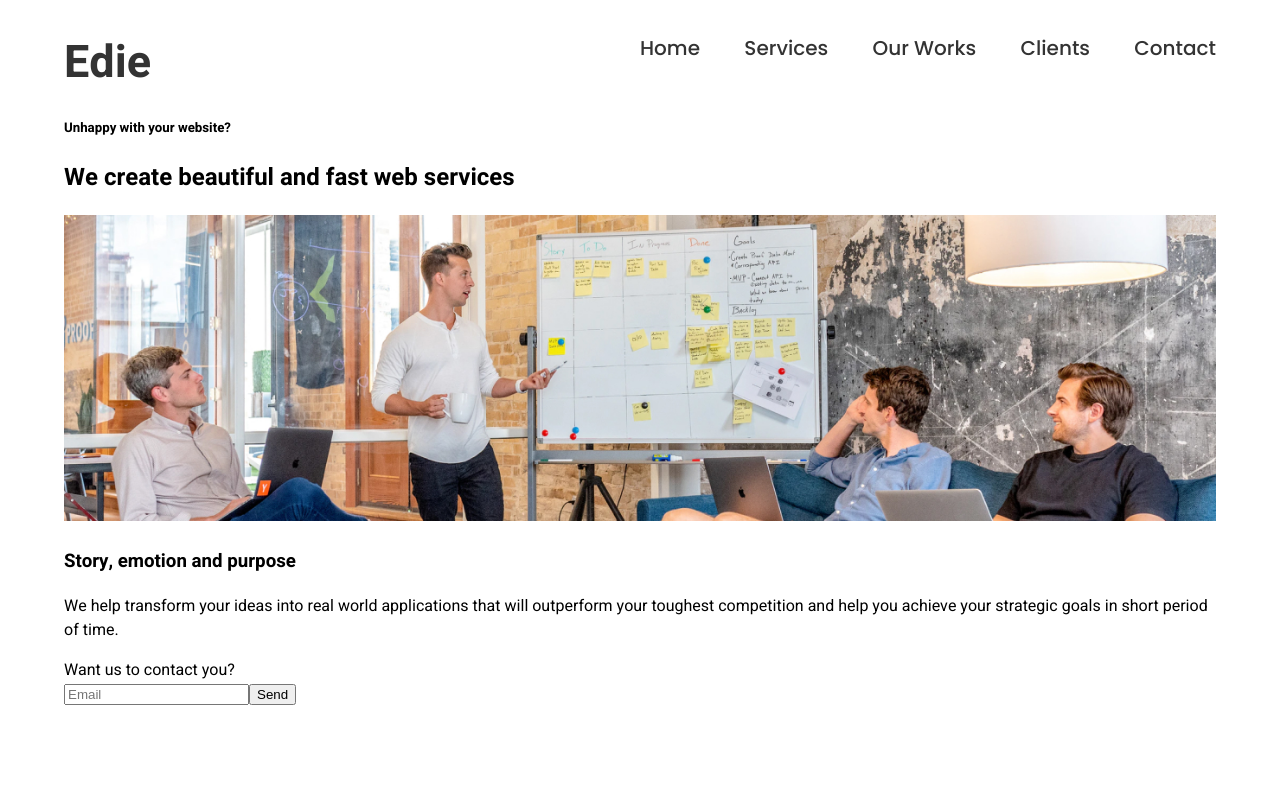
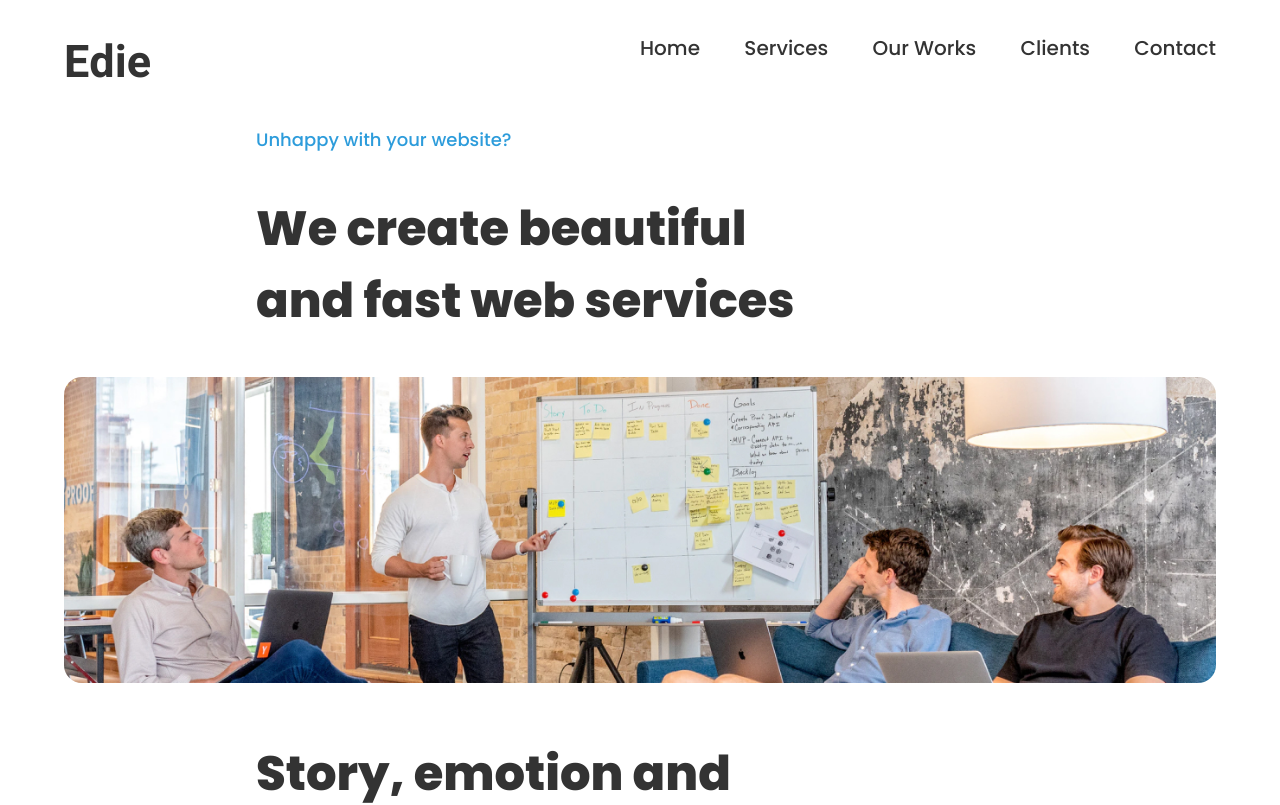
Before and after one commit to SebasttianDaza/homepage, a React (Vite) app: page / in a window 1280 px wide. Shown: the top 805 px of the page. Built offline with nearby package versions, Linux system fonts and the light colour scheme.

Commit message:
Add Component Banner
I've finished component banner with styles

```diff
--- a/Components/Banner/banner.css
+++ b/Components/Banner/banner.css
@@ -0,0 +1,102 @@
+.first {
+    width: 543px;
+    margin-right: auto;
+    margin-left: 12rem;
+    height: auto;
+}
+
+.first h5 {
+    font: var(--style-font-text);
+    color: var(--color-text-secundario);
+}
+
+.first h2 {
+    font: var(--style-font);
+    color: var(--color-text);
+}
+
+.second img {
+    border-radius: 18px;
+}
+
+.third {
+    width: 500px;
+    height: auto;
+    margin-right: auto;
+    margin-left: 12rem;
+}
+
+.third h3 {
+    font: var(--style-font);
+    color: var(--color-text);
+}
+
+.third p {
+    font: var(--style-font-text);
+    color: var(--color-text-second);
+}
+
+#form {
+    width: 100%;
+}
+
+#form label {
+    font: var(--style-font-text-second);
+    color: #828282;
+}
+
+#form div {
+    display: grid;
+    grid-template-columns: 1fr .4fr;
+    width: 100%;
+    background-color: var(--background-color);
+    border-radius: 12px;
+    height: 57px;
+}
+
+#form div input {
+    border: none;
+    background-color: transparent;
+    font: var(--style-font-text-second);
+    color: var(--color-text);
+    padding: 0;
+    margin: .3rem;
+}
+
+#form div input:focus {
+    outline: none;
+}
+
+#form div button {
+    background-color: var(--background-color-second);
+    border: none;
+    border-radius: 12px;
+    color: var(--color-text);
+    font: normal 500 14px/21px var(--font-secundario);
+    padding: 0;
+    margin: .4rem;
+    cursor: pointer;
+}
+
+
+
+
+@media screen and (max-width: 900px) {
+    .first {
+        width: 80%;
+        margin: 0 auto;
+        height: auto;
+    }
+
+    .third {
+        width: 70%;
+        margin: 0 auto;
+        height: auto;
+    }
+
+
+
+    #form div button {
+        margin: .3rem;
+    }
+}
--- a/Components/Banner/banner.jsx
+++ b/Components/Banner/banner.jsx
@@ -18,7 +18,7 @@ function Banner () {
             outperform your toughest competition and help you achieve your
             strategic goals in short period of time.
           </p>
-          <form>
+          <form id='form'>
             <label for="Email">Want us to contact you?</label>
             <div>
                 <input type="email" name="email" id="Email" placeholder="Email"></input>
@@ -30,4 +30,6 @@ function Banner () {
     );
 }
 
+
+
 export default Banner;
--- a/Components/Nav/nav.css
+++ b/Components/Nav/nav.css
@@ -1,8 +1,3 @@
-:root {
-    --font-principal: 'Heebo', sans-serif;
-    --font-secundario: 'Poppins', sans-serif;
-    --color-text: #333333;
-}
 
 .navegation {
     width: 100%;
--- a/src/index.css
+++ b/src/index.css
@@ -1,8 +1,21 @@
+:root {
+  --font-principal: 'Heebo', sans-serif;
+  --font-secundario: 'Poppins', sans-serif;
+  --color-text: #333333;
+  --color-text-secundario: #2D9CDB;
+  --style-font: normal 800 48px/72px var(--font-secundario);
+  --style-font-text: normal 500 18px/27px var(--font-secundario);
+  --style-font-text-second: normal 500 14px/21px var(--font-secundario);
+  --color-text-second: #4F4F4F;
+  --background-color: #F2F2F2;
+  --background-color-second:#2D9CDB;
+}
+
 html, body {
   margin: 0 auto;
   padding: 0;
   box-sizing: border-box;
-  font-family: 'Heebo','Poppins', sans-serif;
+  font-family: var(--font-principal), var(--font-secundario);
   -webkit-font-smoothing: antialiased;
   -moz-osx-font-smoothing: grayscale;
   width: 90vw;
```
